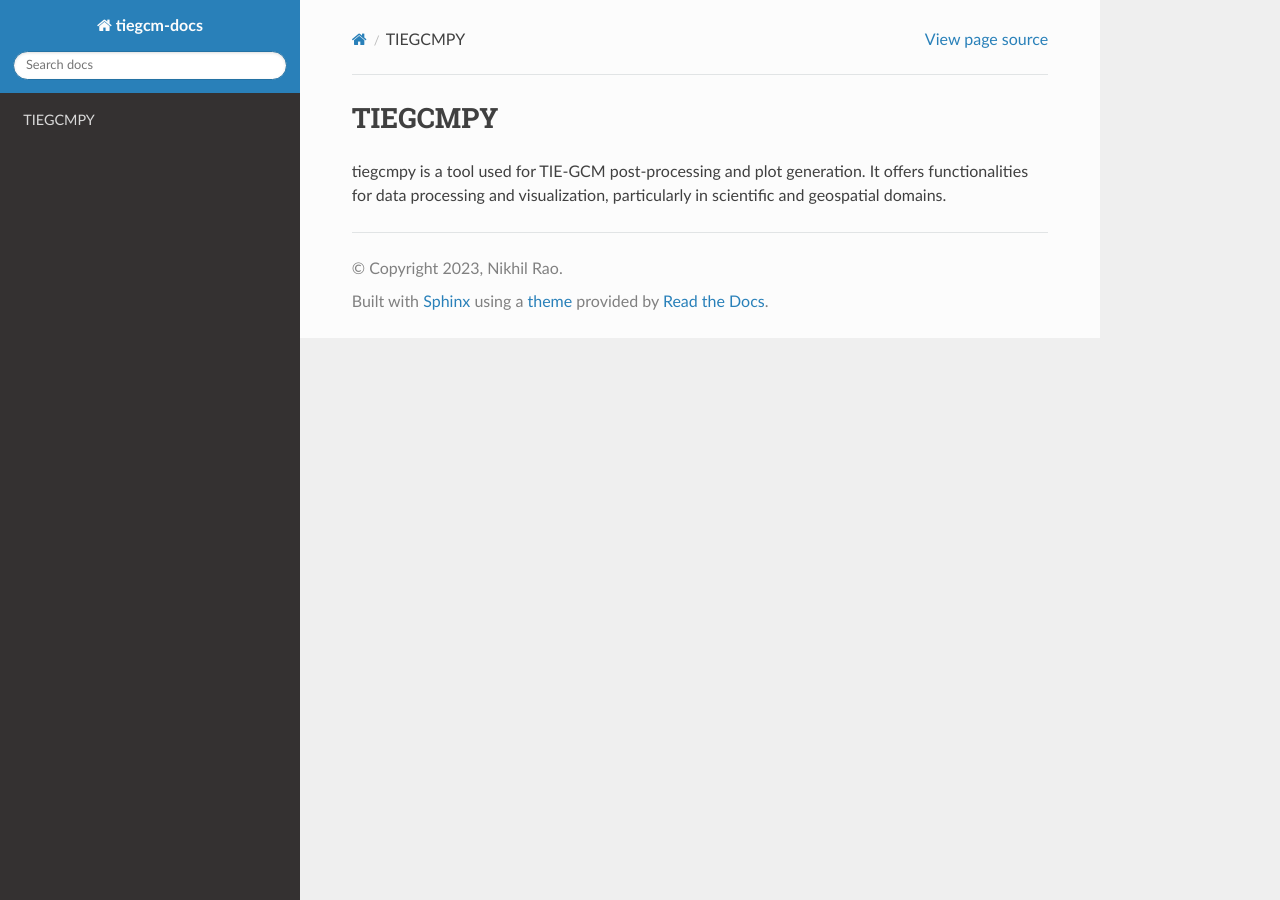
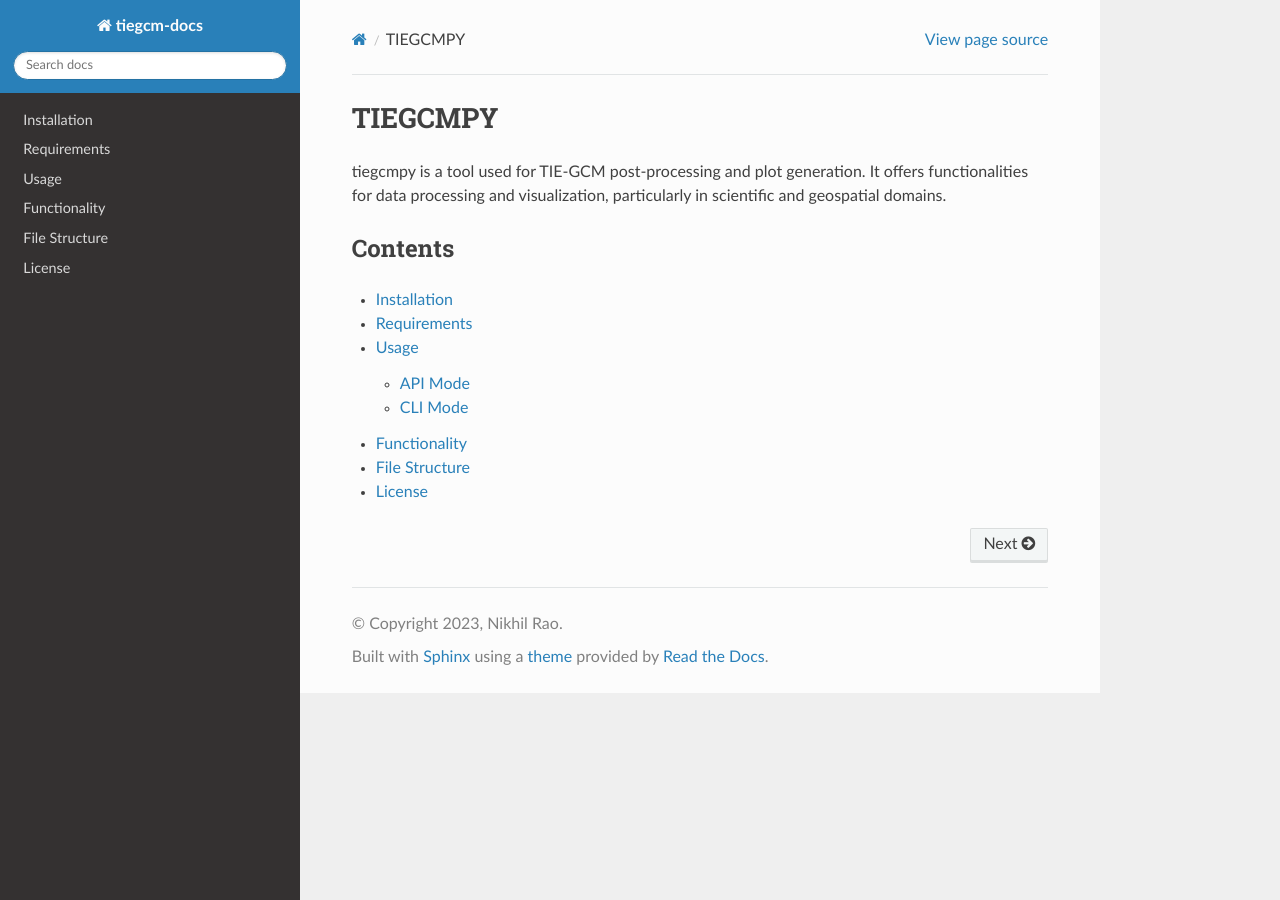
Before and after one commit to NCAR/tiegcm-docs, a Sphinx documentation site: the page built from docs/source/index.rst, in a window 1280 px wide. Built offline with Sphinx 7.4.7 and the Read the Docs theme 2.0.0, drawn with Linux system fonts in a browser that asks for light colours.

Commit message:
Added sidebar

```diff
--- a/docs/source/index.rst
+++ b/docs/source/index.rst
@@ -2,3 +2,16 @@ TIEGCMPY
 ========
 
 tiegcmpy is a tool used for TIE-GCM post-processing and plot generation. It offers functionalities for data processing and visualization, particularly in scientific and geospatial domains.
+
+Contents
+--------
+
+.. toctree::
+   :maxdepth: 2
+
+   installation
+   requirements
+   usage
+   functionality
+   file_structure
+   license
```
